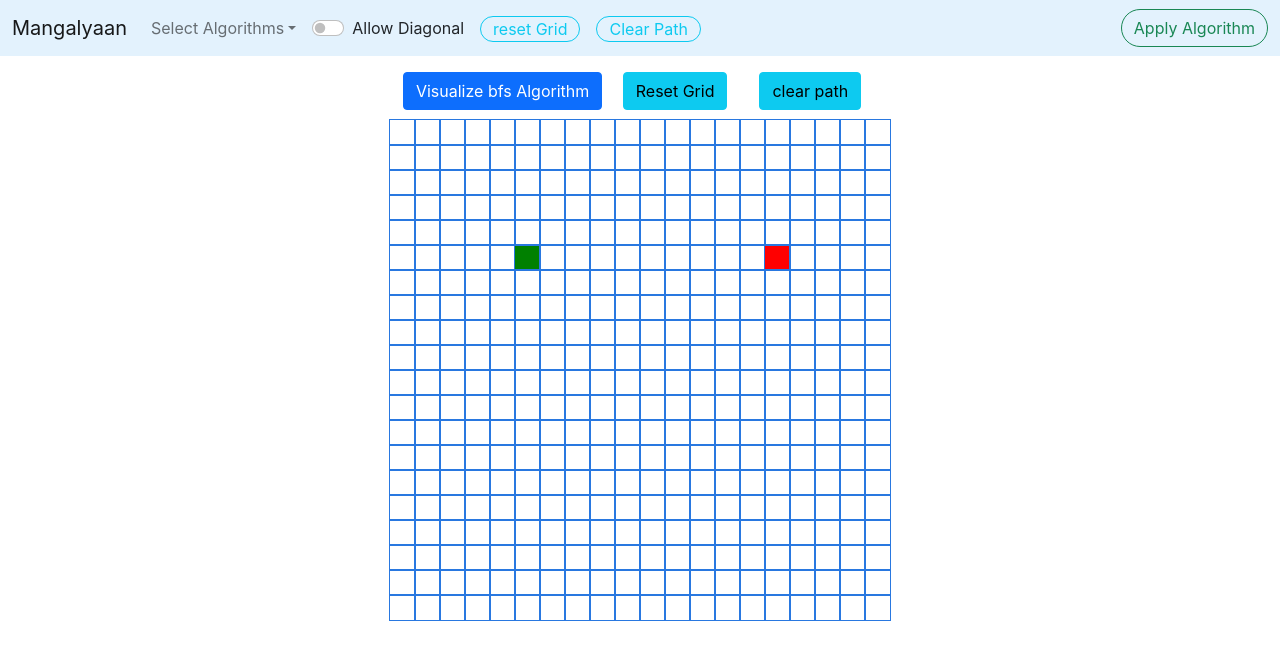
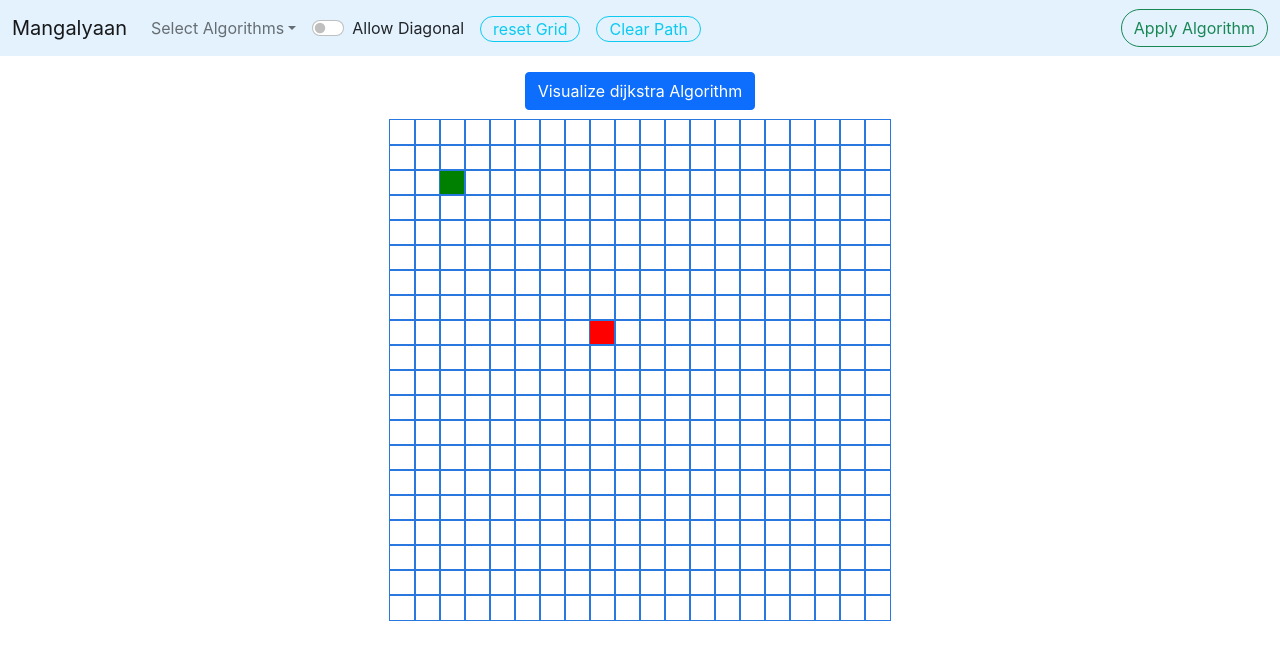
Before and after one commit to SinghAman1/mangalyaan, a React (Create React App) app: page / in a window 1280 px wide. Shown: the top 660 px of the page. Built offline with nearby package versions, Linux system fonts and the light colour scheme.

Commit message:
added weighted dijstra

```diff
--- a/src/App.js
+++ b/src/App.js
@@ -10,7 +10,7 @@ function App() {
      {/* <div id="stars" /> */}
       {/* <div id="stars2" /> */}
       {/* <div id="stars3" /> */}
-      < Navbar/>
+
       <Visualizer/>
     </div>
   );
--- a/src/algorithms/bfs.js
+++ b/src/algorithms/bfs.js
@@ -1,6 +1,5 @@
 import { Queue, getNeighbours } from "./utility";
 import Node from "../node/node";
-let pathFound=false;
 
 
 
@@ -9,7 +8,6 @@ export function BFS(grid, startNode, finishNode) {
  // const nodesInShortestPathOrder=[];
   let myQueue = new Queue();
 
-  // Get start node and end node
   startNode.isVisited = true;
   myQueue.enqueue(startNode);
 
@@ -19,14 +17,14 @@ export function BFS(grid, startNode, finishNode) {
   // dequeue till queue becomes empty or finds end node
   while (!myQueue.empty()) {
     currNode = myQueue.dequeue();
-    if (currNode.isWall) {console.log(currNode.row)};
+    // if (currNode.isWall) {console.log(currNode.row)};
 
-    if (currNode.isWall){ continue;console.log('aa');}
+    if (currNode.isWall){ continue;}
     var r = currNode.row;
     var c = currNode.col;
     visitedNodesInOrder.push(currNode);
     if (currNode === finishNode) {
-    pathFound = true;
+    // pathFound = true;
       break;
     }
     currNode.isVisited = true;
@@ -49,18 +47,6 @@ export function BFS(grid, startNode, finishNode) {
     return visitedNodesInOrder;
   }
 
-  // backtrack if path found
-  // if (pathFound) {
-  //   nodesInShortestPathOrder.unshift(node);
-  //   let prevNode = new Node();
-  //   prevNode = finishNode.parent;
-  //   while (prevNode !== null) {
-  //     nodesInShortestPathOrder.unshift(prevNode);
-  //     prevNode = prevNode.parent;
-  //   }
-  // }
-
-  //return pathFound;
 
 export function getNodesInShortestPathOrder(finishNode) {
 
--- a/src/algorithms/dijkstra.js
+++ b/src/algorithms/dijkstra.js
@@ -1,10 +1,9 @@
-export function dijkstra(grid, startNode, finishNode) {
+import { getNeighbours } from "./utility";
+ export function dijkstra(grid, startNode, finishNode) {
   const visitedNodesInOrder = [];
   startNode.distance = 0;
   const unvisitedNodes = getAllNodes(grid);
-  console.log( grid);
-  console.log( unvisitedNodes);
-  while (!!unvisitedNodes.length) {
+  while (unvisitedNodes.length) {
     sortNodesByDistance(unvisitedNodes);
     const closestNode = unvisitedNodes.shift();
     // If we encounter a wall, we skip it.
@@ -14,41 +13,71 @@ export function dijkstra(grid, startNode, finishNode) {
     if (closestNode.distance === Infinity) return visitedNodesInOrder;
     closestNode.isVisited = true;
     visitedNodesInOrder.push(closestNode);
-    for (  const node of visitedNodesInOrder )
-    console.log(node);
     if (closestNode === finishNode) return visitedNodesInOrder;
     updateUnvisitedNeighbors(closestNode, grid);
   }
 }
 
 function sortNodesByDistance(unvisitedNodes) {
-  unvisitedNodes.sort((nodeA, nodeB) =>  nodeA.distance - nodeB.distance)
-
-
+  unvisitedNodes.sort((nodeA, nodeB) => nodeA.distance - nodeB.distance);
 }
 
 function updateUnvisitedNeighbors(node, grid) {
-  const unvisitedNeighbors = getUnvisitedNeighbors(node, grid);
-  for (const neighbor of unvisitedNeighbors) {
-    neighbor.distance = node.distance + 1;
-    neighbor.previousNode = node;
-  }
+
+  let neighboursIndex = getNeighbours(node.row,node.col,grid);
+  //  console.log( neighboursIndex);
+  let neighbours = [];
+  neighboursIndex.forEach((indices) => {
+    let m = indices[0];
+    let n = indices[1];
+    let neighbour =  grid[m][n];
+    neighbours.push(neighbour);
+  });
+  // for (const neighbor of neighbours) {
+  //   neighbor.distance = node.distance + 1;
+  //   neighbor.previousNode = node;
+  // }
+  updateNeighbours(neighbours, node, "dijkstra");
 }
 
-function getUnvisitedNeighbors(node, grid) {
-  const neighbors = [];
-  const {col, row} = node;
-  if (row > 0) neighbors.push(grid[row - 1][col]);
-  if (row < grid.length - 1) neighbors.push(grid[row + 1][col]);
-  if (col > 0) neighbors.push(grid[row][col - 1]);
-  if (col < grid[0].length - 1) neighbors.push(grid[row][col + 1]);
-  return neighbors.filter(neighbor => !neighbor.isVisited);
+
+function updateNeighbours(neighbours, currNode, algo) {
+  let row = currNode.row;
+  let col = currNode.col;
+  let DiagonalId = [
+    `${row - 1}-${col - 1}`,
+    `${row - 1}-${col + 1}`,
+    `${row + 1}-${col - 1}`,
+    `${row + 1}-${col + 1}`,
+  ];
+  if (algo === "dijkstra") {
+    neighbours.forEach((neighbour) => {
+      //  if(!DiagonalId.includes( ))
+      // console.log('aaa');
+
+      if (!DiagonalId.includes(`${neighbour.row}-${neighbour.col}`)) {
+        if (1 + neighbour.weight + currNode.distance < neighbour.distance) {
+          neighbour.distance = 1 + neighbour.weight + currNode.distance;
+          neighbour.parent = currNode;
+          neighbour.previousNode = currNode;
+        }
+      } else {
+        if (1.4 + neighbour.weight + currNode.distance < neighbour.distance) {
+          neighbour.distance = 1.4 + neighbour.weight + currNode.distance;
+          // console.log( neighbour.distance);
+          neighbour.parent = currNode;
+          neighbour.previousNode = currNode;
+        }
+      }
+    });
+  }
 }
 
 function getAllNodes(grid) {
   const nodes = [];
   for (const row of grid) {
     for (const node of row) {
+      if(! node.isWall===true)
       nodes.push(node);
     }
   }
@@ -57,15 +86,12 @@ function getAllNodes(grid) {
 
 // Backtracks from the finishNode to find the shortest path.
 // Only works when called *after* the dijkstra method above.
-export function getNodesInShortestPathOrder(finishNode ) {
+export function getNodesInShortestPathOrder(finishNode) {
   const nodesInShortestPathOrder = [];
-  let currentNode = finishNode; let parentNode;
+  let currentNode = finishNode;
   while (currentNode !== null) {
     nodesInShortestPathOrder.unshift(currentNode);
-    parentNode= currentNode;
-    currentNode = currentNode.previousNode;
+    currentNode = currentNode.parent;
   }
-  if( parentNode.isStart)
   return nodesInShortestPathOrder;
-  else return null;
 }
--- a/src/navbar.js
+++ b/src/navbar.js
@@ -1,4 +1,5 @@
-const Navbar = () => {
+const Navbar = (props) => {
+  // console.log( props);
   return (
       <div>
       <nav className="navbar navbar-expand-lg navbar-light navColor">
@@ -9,7 +10,7 @@ const Navbar = () => {
   </button>
   <div className="collapse navbar-collapse" id="navbarSupportedContent">
     <ul className="navbar-nav me-auto mb-2 mb-lg-0">
-      <li className="nav-item dropdown">
+      <li className="nav-item dropdown ms-0">
         <a className="nav-link dropdown-toggle" href="#" id="navbarDropdown" role="button" data-bs-toggle="dropdown" aria-expanded="false">
           Select Algorithms
         </a>
@@ -29,10 +30,10 @@ const Navbar = () => {
            </div>
       </li>
       <li className="nav-item mx-2">
-      <button className="btn btn-outline-info rounded-pill py-0 mt-2" type="submit"> reset Grid</button>
+      <button className="btn btn-outline-info rounded-pill py-0 mt-2" onClick={ props.resetGrid}> reset Grid</button>
       </li>
       <li className="nav-item mx-2">
-      <button className="btn btn-outline-info rounded-pill py-0 mt-2" type="submit"> Clear Path</button>
+      <button className="btn btn-outline-info rounded-pill py-0 mt-2" onClick={ props.clearPath}> Clear Path</button>
       </li>
 
 
--- a/src/node/node.js
+++ b/src/node/node.js
@@ -16,7 +16,7 @@ class Node extends Component {
             onMouseDown,
             onMouseEnter,
             onMouseUp,
-            isweighted,
+            weight,
             row,
             parent,
           } = this.props;
--- a/src/visulaizer/visualizer.js
+++ b/src/visulaizer/visualizer.js
@@ -1,16 +1,16 @@
 import React, { Component } from 'react';
-//import '../utility.js';
-// import { dijkstra, getNodesInShortestPathOrder } from '../algorithms/dijkstra';
-import {BFS,getNodesInShortestPathOrder} from '../algorithms/bfs';
+import { dijkstra, getNodesInShortestPathOrder } from '../algorithms/dijkstra';
+import Navbar from '../navbar';
+// import {BFS,getNodesInShortestPathOrder} from '../algorithms/bfs';
 import Node from '../node/node';
 
 import "./visualizer.css";
 
 
-let START_NODE_ROW = 5;
-let START_NODE_COL = 5;
-let FINISH_NODE_ROW = 15;
-let FINISH_NODE_COL = 5;
+let START_NODE_ROW = 2;
+let START_NODE_COL = 2;
+let FINISH_NODE_ROW = 8;
+let FINISH_NODE_COL = 8;
 let  isWPressed = false;
 
 export default class Visualizer extends Component {
@@ -26,6 +26,7 @@ export default class Visualizer extends Component {
      componentDidMount() {
         const grid = getInitialGrid();
         this.setState({grid});
+        // console.log( grid);
       }
 
 
@@ -41,7 +42,7 @@ export default class Visualizer extends Component {
      let newNode= {};
      newNode = {
       ...Node,
-      isWeighted: true
+      weight:2.0
      };
      newGrid[row][col]=newNode;
      this.setState({ grid:newGrid});
@@ -76,7 +77,7 @@ export default class Visualizer extends Component {
     let newNode= {};
     newNode = {
      ...Node,
-     isWeighted: true
+     weight:2.0
     };
     newGrid[row][col]=newNode;
     this.setState({ grid:newGrid});
@@ -136,7 +137,7 @@ export default class Visualizer extends Component {
   }
 
   animateShortestPath(nodesInShortestPathOrder) {
-    console.log(this.state.grid);
+    // console.log(this.state.grid);
     for (let i = 0; i < nodesInShortestPathOrder.length; i++) {
       setTimeout(() => {
         const node = nodesInShortestPathOrder[i];
@@ -146,38 +147,24 @@ export default class Visualizer extends Component {
       }, 50 * i);
     }
   }
-  // animateDijkstra(visitedNodesInOrder, nodesInShortestPathOrder) {
-  //   for (let i = 0; i <= visitedNodesInOrder.length; i++) {
-  //     if (i === visitedNodesInOrder.length) {
-  //       setTimeout(() => {
-  //         this.animateShortestPath(nodesInShortestPathOrder);
-  //       }, 10 * i);
-  //       return;
-  //     }
-  //     setTimeout(() => {
-  //       const node = visitedNodesInOrder[i];
-  //       document.getElementById(`node-${node.row}-${node.col}`).className =
-  //         'node node-visited';
-  //     }, 10 * i);
-  //   }
-  // }
 
-  // visualizeDijkstra() {
+  visualizeDijkstra() {
+    const {grid} = this.state;
+    const startNode = grid[START_NODE_ROW][START_NODE_COL];
+    const finishNode = grid[FINISH_NODE_ROW][FINISH_NODE_COL];
+    const visitedNodesInOrder = dijkstra(grid, startNode, finishNode);
+    // console.log( grid);
+    const nodesInShortestPathOrder = getNodesInShortestPathOrder(finishNode);
+    this.animateDijkstra(visitedNodesInOrder, nodesInShortestPathOrder);
+  }
+  // visualizeBfs() {
   //   const {grid} = this.state;
   //   const startNode = grid[START_NODE_ROW][START_NODE_COL];
   //   const finishNode = grid[FINISH_NODE_ROW][FINISH_NODE_COL];
-  //   const visitedNodesInOrder = dijkstra(grid, startNode, finishNode);
+  //   const visitedNodesInOrder = BFS(grid, startNode, finishNode);
   //   const nodesInShortestPathOrder = getNodesInShortestPathOrder(finishNode);
   //   this.animateDijkstra(visitedNodesInOrder, nodesInShortestPathOrder);
   // }
-  visualizeBfs() {
-    const {grid} = this.state;
-    const startNode = grid[START_NODE_ROW][START_NODE_COL];
-    const finishNode = grid[FINISH_NODE_ROW][FINISH_NODE_COL];
-    const visitedNodesInOrder = BFS(grid, startNode, finishNode);
-    const nodesInShortestPathOrder = getNodesInShortestPathOrder(finishNode);
-    this.animateDijkstra(visitedNodesInOrder, nodesInShortestPathOrder);
-  }
 
 
   resetGrid =( )=> {
@@ -232,14 +219,20 @@ export default class Visualizer extends Component {
         const {grid,mouseIsPressed}= this.state;
         return (
           <div>
-          <button className=" btn btn-primary mt-3" onClick={() => this.visualizeBfs()}>
-          Visualize bfs Algorithm
-        </button> <button className=" btn btn-info mt-3 mx-3" onClick={() => this.resetGrid()}>
-          Reset Grid
+             < Navbar
+              clearPath= {this.clearPath}
+              resetGrid = { this.resetGrid}
+
+               />
+          <button className=" btn btn-primary mt-3" onClick={() => this.visualizeDijkstra()}>
+          Visualize dijkstra Algorithm
+         </button>
+         {/* <button className=" btn btn-info mt-3 mx-3" onClick={() => this.resetGrid()}> */}
+          {/* Reset Grid
         </button>
          <button className=" btn btn-info mt-3 mx-3" onClick={() => this.clearPath()}>
          clear path
-        </button>
+        </button>  */}
             <div className="grid">
             {grid.map((row, rowIdx) => {
               return (
@@ -283,7 +276,7 @@ const getInitialGrid = () => {
     for (let row = 0; row < 20; row++) {
       const currentRow = [];
       for (let col = 0; col < 20; col++) {
-        currentRow.push(createNode(col, row));
+        currentRow.push(createNode(col,row));
       }
       grid.push(currentRow);
     }
@@ -291,7 +284,7 @@ const getInitialGrid = () => {
   };
 
 
-const createNode = (col, row,wall=false) => {
+const createNode = ( col,row,wall=false) => {
   return {
     col,
     row,
@@ -300,7 +293,7 @@ const createNode = (col, row,wall=false) => {
     distance: Infinity,
     isVisited: false,
     isWall: wall,
-    isWeighted: false,
+    weight:1.0,
     parent :null,
     previousNode: null,
   };
```
Also changed, not shown: src/algorithms/utility.js (+8 -4 lines).
